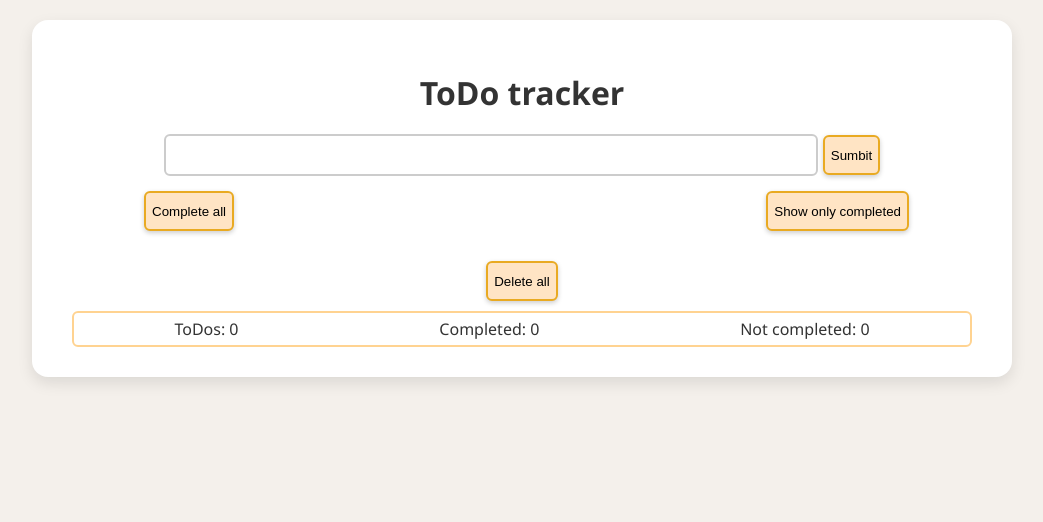
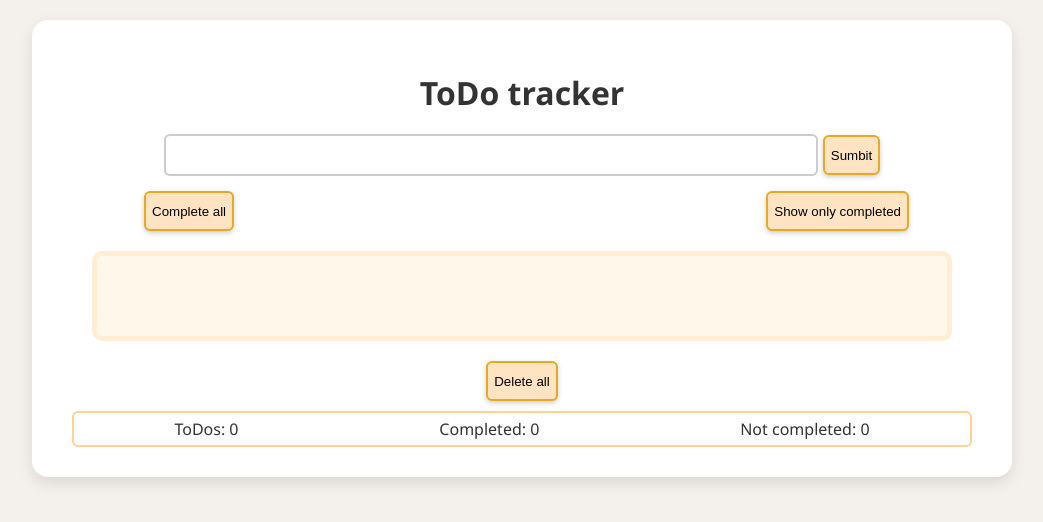
Before and after one commit to Dkeeper66/another-try, a React (Create React App) app: page / in a window 1280 px wide. Shown: the top 522 px of the page, without its empty margins (138-1181 px from the left). Built offline with nearby package versions, Linux system fonts and the light colour scheme.

Commit message:
added empty box under tasks

```diff
--- a/src/components/ListItems.jsx
+++ b/src/components/ListItems.jsx
@@ -104,7 +104,9 @@ export default function ListItems({
 
 	return (
 		<>
-			<ul>{listItems}</ul>
+			<div className={styles.taskArea}>
+				<ul>{listItems}</ul>
+			</div>
 		</>
 	);
 }
--- a/src/css/ListItems.module.css
+++ b/src/css/ListItems.module.css
@@ -1,4 +1,12 @@
 /*Стили тасков*/
+.taskArea {
+	background-color: rgb(255, 247, 234);
+	min-height: 80px;
+	border: 5px solid rgb(255, 238, 211);
+	border-radius: 10px;
+	margin: 20px;
+}
+
 ul {
 	padding: 5px;
 	margin-top: 10px;
```
